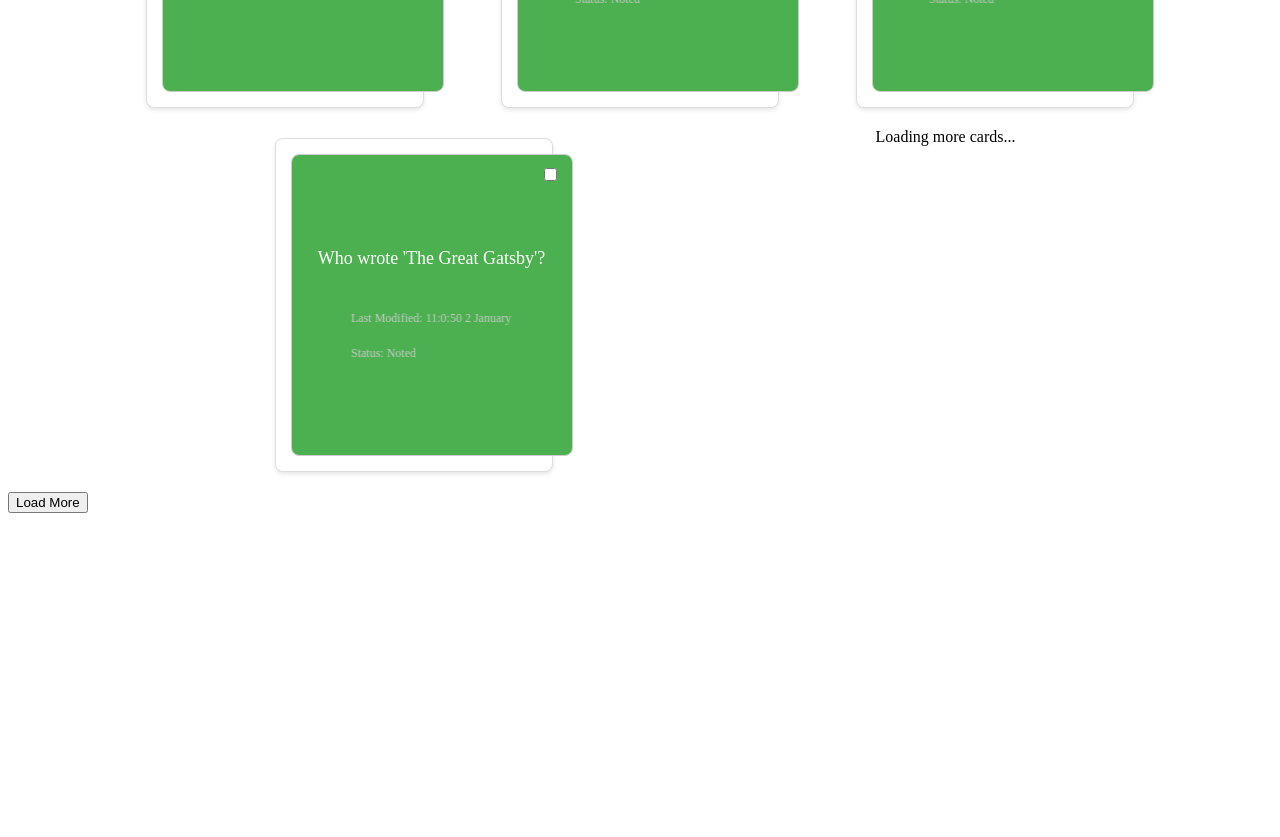
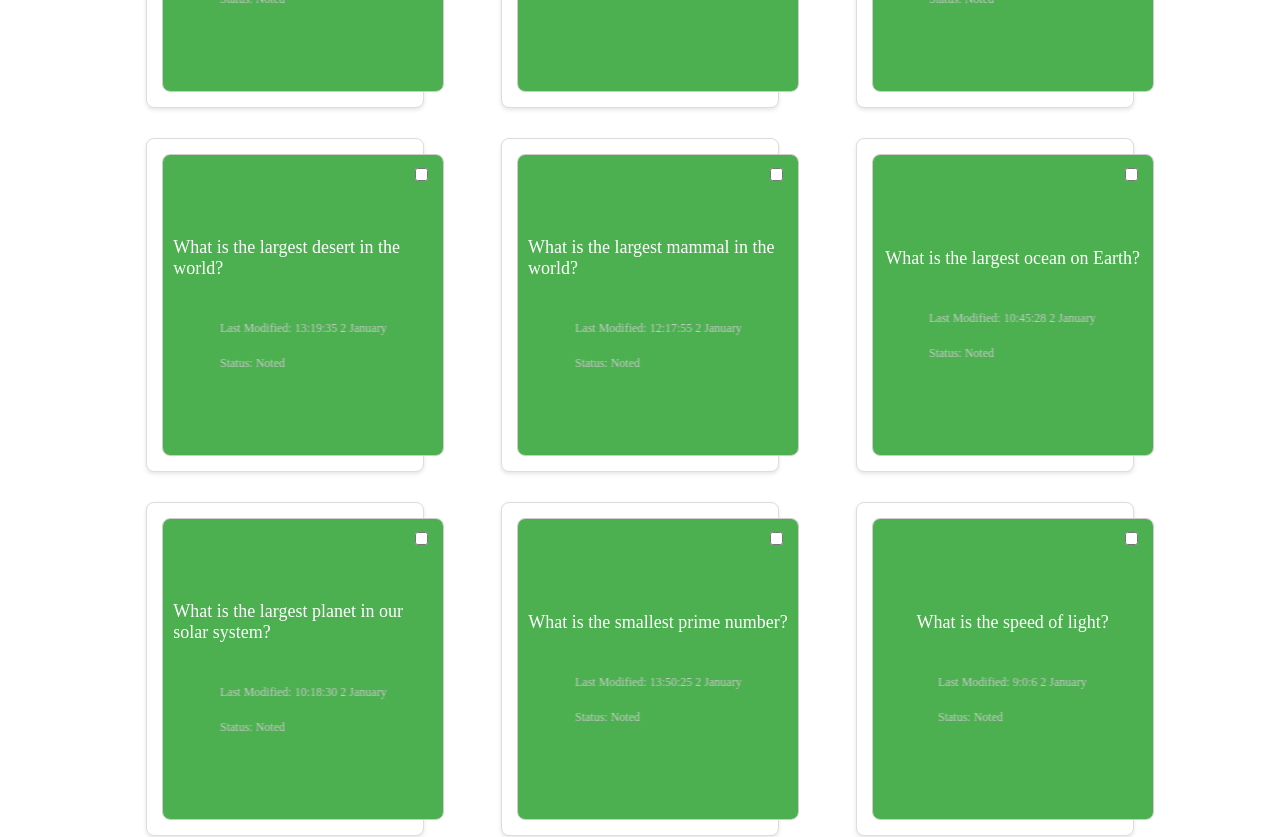
Before and after one commit to RevanGozelov4847/assignment, a React (Create React App) app: page /flash-cards in a window 1280 px wide. Shown: the part 1120-1957 px from the top of the page. Before the commit the page ends 1641 px from the top, so only its background shows below. Built offline with nearby package versions, Linux system fonts and the light colour scheme; data requests are answered from the project's data file.

Commit message:
final version

```diff
--- a/db.json
+++ b/db.json
@@ -285,7 +285,7 @@
       "back": "Ottawa",
       "status": "Noted",
       "id": 170411635027149,
-      "lastModified": "20:49:8 3 January"
+      "lastModified": "6:46:32 4 January"
     },
     {
       "front": "Who discovered the double helix structure of DNA?",
@@ -334,5 +334,6 @@
       "messageContent": "ydhmgh",
       "id": 4
     }
-  ]
+  ],
+  "cardOrder": []
 }
--- a/public/index.html
+++ b/public/index.html
@@ -1,7 +1,6 @@
 <!DOCTYPE html>
 <html lang="en">
   <head>
-    <!-- meta tags, links, and other head elements -->
     <meta charset="utf-8" />
     <link rel="icon" href="%PUBLIC_URL%/favicon.ico" />
     <meta name="viewport" content="width=device-width, initial-scale=1" />
@@ -11,15 +10,11 @@
       content="Web site created using create-react-app"
     />
     <link rel="apple-touch-icon" href="%PUBLIC_URL%/logo192.png" />
-    <!-- manifest.json and other head elements -->
-    <link rel="manifest" href="%PUBLIC_URL%/manifest.json" />
     <title>React App</title>
   </head>
   <body>
     <noscript>You need to enable JavaScript to run this app.</noscript>
     <div id="root"></div>
-    <!-- The element where the modal will be attached -->
     <div id="modal-root"></div>
-    <!-- other body elements -->
   </body>
 </html>
--- a/src/context/FlashCardsContext.js
+++ b/src/context/FlashCardsContext.js
@@ -1,14 +1,16 @@
-import { createContext, useContext, useReducer } from 'react';
+import { createContext, useContext, useReducer } from "react";
 
 const initialState = {
   cards: [],
+  cardOrder: [],
 };
 
 const ActionTypes = {
-  SET_CARDS: 'SET_CARDS',
-  ADD_CARD: 'ADD_CARD',
-  UPDATE_CARD: 'UPDATE_CARD',
-  DELETE_CARD: 'DELETE_CARD',
+  SET_CARDS: "SET_CARDS",
+  ADD_CARD: "ADD_CARD",
+  UPDATE_CARD: "UPDATE_CARD",
+  DELETE_CARD: "DELETE_CARD",
+  SET_CARD_ORDER: "SET_CARD_ORDER",
 };
 
 const flashCardsReducer = (state, action) => {
@@ -29,6 +31,8 @@ const flashCardsReducer = (state, action) => {
         ...state,
         cards: state.cards.filter((card) => card.id !== action.payload),
       };
+    case ActionTypes.SET_CARD_ORDER:
+      return { ...state, cardOrder: action.payload };
     default:
       return state;
   }
@@ -39,7 +43,7 @@ const FlashCardsContext = createContext();
 const useFlashCards = () => {
   const context = useContext(FlashCardsContext);
   if (!context) {
-    throw new Error('useFlashCards must be used within a FlashCardsProvider');
+    throw new Error("useFlashCards must be used within a FlashCardsProvider");
   }
   return context;
 };
@@ -48,7 +52,9 @@ const FlashCardsProvider = ({ children }) => {
   const [state, dispatch] = useReducer(flashCardsReducer, initialState);
 
   return (
-    <FlashCardsContext.Provider value={{ state, dispatch }}>
+    <FlashCardsContext.Provider
+      value={{ state: state || initialState, dispatch }}
+    >
       {children}
     </FlashCardsContext.Provider>
   );
--- a/src/pages/ContactPage.jsx
+++ b/src/pages/ContactPage.jsx
@@ -21,7 +21,6 @@ const ContactPage = () => {
 
       if (response.ok) {
         console.log('Message sent successfully!');
-        // Clear form inputs on successful submission
         setFormInputs({
           messageSubject: '',
           emailAddress: '',
@@ -35,7 +34,6 @@ const ContactPage = () => {
     }
   };
 
-  // Function to handle input changes
   const handleInputChange = (event) => {
     const { name, value } = event.target;
     setFormInputs((prevInputs) => ({
--- a/src/pages/FlashCards.jsx
+++ b/src/pages/FlashCards.jsx
@@ -2,12 +2,9 @@ import React, { useEffect, useState } from "react";
 import { useFlashCards, ActionTypes } from "../context/FlashCardsContext";
 import FlashCard from "../components/FlashCard";
 import { Modal, EditForm } from "../components/Modal";
-// import InfiniteScroll from "react-infinite-scroll-component";
 
 const FlashCards = () => {
   const { state, dispatch } = useFlashCards();
-  const [hasMore, setHasMore] = useState(true);
-  const [loading, setLoading] = useState(false);
   const [newCard, setNewCard] = useState({
     front: "",
     back: "",
@@ -24,65 +21,6 @@ const FlashCards = () => {
     hoverIndex: null,
   });
   const areCardsSelected = selectedCards.length > 0;
-
-  const [currentPage, setCurrentPage] = useState(1);
-  const cardsPerPage = 10;
-
-  const loadMore = () => {
-    if (loading) return;
-    setLoading(true);
-    const nextPage = currentPage + 1;
-
-    fetch(
-      `http://localhost:3001/flashCards?_page=${nextPage}&_limit=${cardsPerPage}`
-    )
-      .then((response) => response.json())
-      .then((data) => {
-        if (data.length === 0) {
-          setHasMore(false);
-        } else {
-          dispatch({ type: ActionTypes.ADD_CARD, payload: data });
-          setCurrentPage(nextPage);
-        }
-      })
-      .catch((error) => {
-        console.error("Error fetching more data:", error);
-        setHasMore(false);
-      })
-      .finally(() => setLoading(false));
-  };
-
-  const handleScroll = () => {
-    if (
-      window.innerHeight + document.documentElement.scrollTop >=
-        document.documentElement.offsetHeight - 100 &&
-      hasMore
-    ) {
-      loadMore();
-    }
-  };
-
-  useEffect(() => {
-    window.addEventListener("scroll", handleScroll);
-    return () => window.removeEventListener("scroll", handleScroll);
-  }, [state.cards.length, hasMore]);
-
-  useEffect(() => {
-    fetch(
-      `http://localhost:3001/flashCards?_page=${currentPage}&_limit=${cardsPerPage}`
-    )
-      .then((response) => response.json())
-      .then((data) => {
-        dispatch({ type: ActionTypes.SET_CARDS, payload: data });
-        if (data.length < cardsPerPage) {
-          setHasMore(false);
-        }
-      })
-      .catch((error) => console.error("Error fetching data:", error));
-
-    window.addEventListener("scroll", handleScroll);
-    return () => window.removeEventListener("scroll", handleScroll);
-  }, [dispatch, currentPage, cardsPerPage]);
 
   const handleEdit = (editedCard) => {
     const currentTime = new Date();
@@ -195,16 +133,15 @@ const FlashCards = () => {
   };
 
   const handleDrop = (draggedIndex, hoverIndex) => {
+    console.log("Handling drop:", draggedIndex, hoverIndex);
+
     const updatedCards = [...state.cards];
     const [draggedCard] = updatedCards.splice(draggedIndex, 1);
     updatedCards.splice(hoverIndex, 0, draggedCard);
 
+    console.log("Updated Cards:", updatedCards);
+
     dispatch({ type: ActionTypes.SET_CARDS, payload: updatedCards });
-
-    localStorage.setItem(
-      "flashCardOrder",
-      JSON.stringify(updatedCards.map((card) => card.id))
-    );
 
     fetch("http://localhost:3001/cardOrder", {
       method: "PUT",
@@ -214,7 +151,7 @@ const FlashCards = () => {
       body: JSON.stringify(updatedCards.map((card) => card.id)),
     })
       .then((response) => response.json())
-      .then((data) => console.log("Card order updated in db.json:", data))
+      .then((data) => console.log("Card order updated in cardOrder:", data))
       .catch((error) => console.error("Error updating card order:", error));
 
     setDragState({ draggedIndex: null, hoverIndex: null });
@@ -247,13 +184,6 @@ const FlashCards = () => {
 
   return (
     <div className="flash-cards-container">
-      {/* <InfiniteScroll
-        dataLength={state.cards.length}
-        next={loadMore}
-        hasMore={hasMore}
-        loader={<h4>Loading More...</h4>}
-        endMessage={<p>No more cards to load.</p>}
-      > */}
       <div className="search-sort">
         <div>
           <input
@@ -337,17 +267,11 @@ const FlashCards = () => {
               onDrop={(draggedIndex) =>
                 setDragState({ draggedIndex, hoverIndex: index })
               }
+              draggable
             />
           </div>
         ))}
-        {hasMore && <div>Loading more cards...</div>}
       </div>
-      {hasMore && !loading && (
-        <div className="load-more">
-          <button onClick={loadMore}>Load More</button>
-        </div>
-      )}
-      {/* </InfiniteScroll> */}
       {isEditing && (
         <Modal onClose={() => setIsEditing(false)}>
           <EditForm
```
Also changed, not shown: package.json (+4 -3 lines), src/components/InfiniteScrollComponent.jsx (deleted, +0 -38 lines), src/components/FlashCard.jsx (line endings or trailing spaces), src/index.js (line endings or trailing spaces), 1 other file (tests, documents, lock files or other folders).
